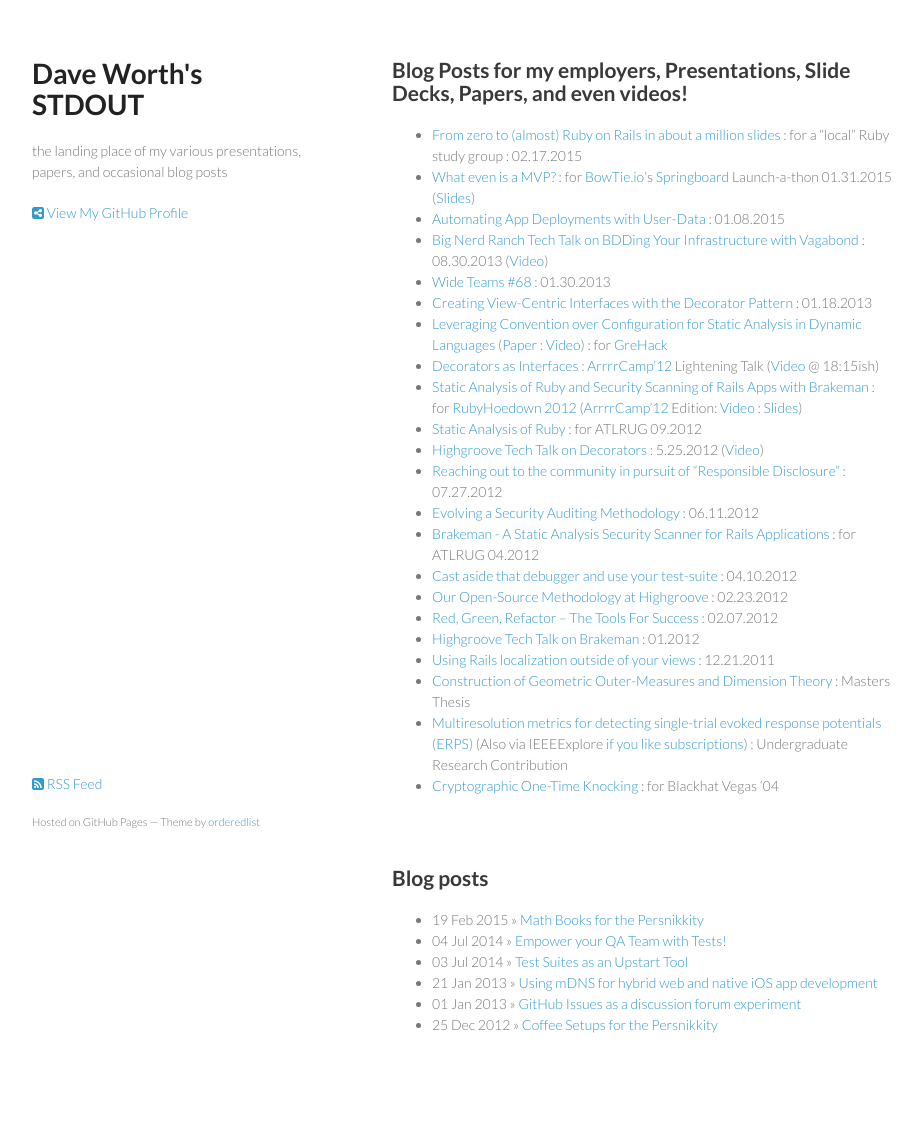
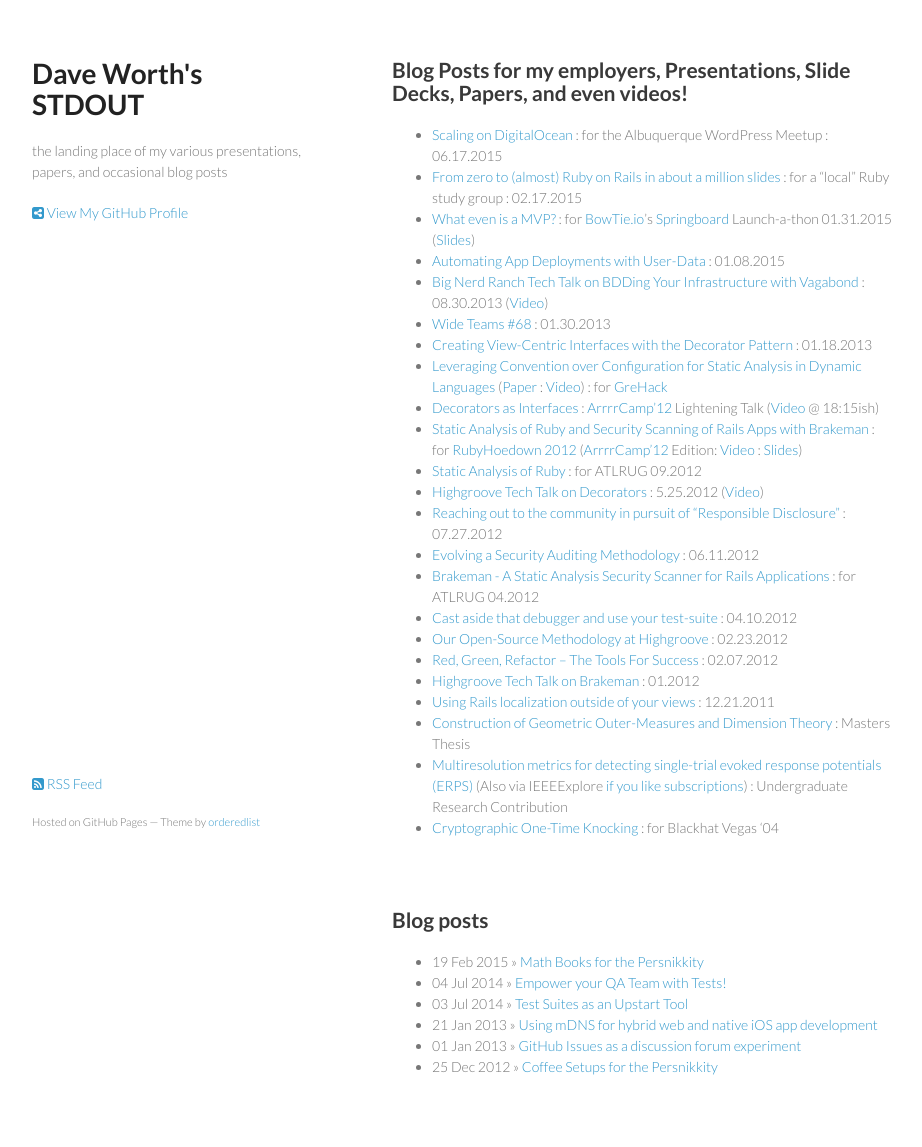
Before and after one commit to daveworth/daveworth.github.com, a Jekyll site: the page built from index.md, in a window 1280 px wide. Shown: the whole page, without its empty margins (178-1100 px from the left). Built offline with Jekyll 4.4.1, drawn with Linux system fonts in a browser that asks for light colours; nearby versions of some CDN libraries; before the commit the page ends 1105 px from its top, so only the background shows below that.

Commit message:
WP Meetup slides

```diff
--- a/index.md
+++ b/index.md
@@ -1,6 +1,7 @@
 ---
 layout: default
 ---
+* [Scaling on DigitalOcean](http://www.slideshare.net/david_e_worth/scaling-on-digitalocean) : for the Albuquerque WordPress Meetup : 06.17.2015
 * [From zero to (almost) Ruby on Rails in about a million slides](http://www.slideshare.net/david_e_worth/from-zero-to-almost-rails-in-about-a-million-slides) : for a "local" Ruby study group : 02.17.2015
 * [What even is a MVP?](https://bowtie.io/beta/blog/what-is-a-mvp.html) : for [BowTie.io](https://bowtie.io)'s [Springboard](https://springboard.bowtied.io/) Launch-a-thon  01.31.2015 ([Slides](http://www.slideshare.net/david_e_worth/what-even-is-a-mvp-for-bowtie-springboard))
 * [Automating App Deployments with User-Data](https://www.digitalocean.com/company/blog/automating-application-deployments-with-user-data/) :  01.08.2015
```
